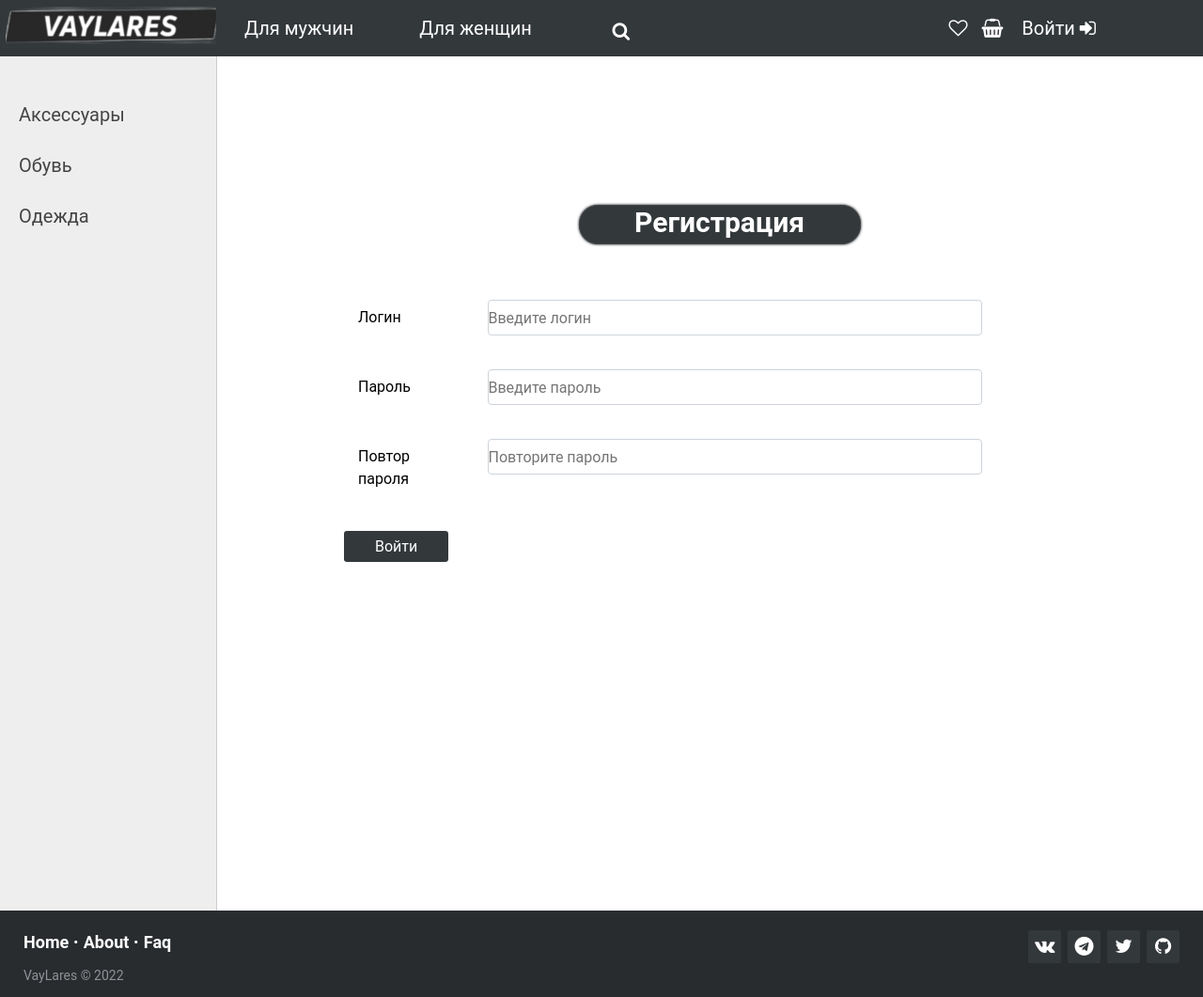
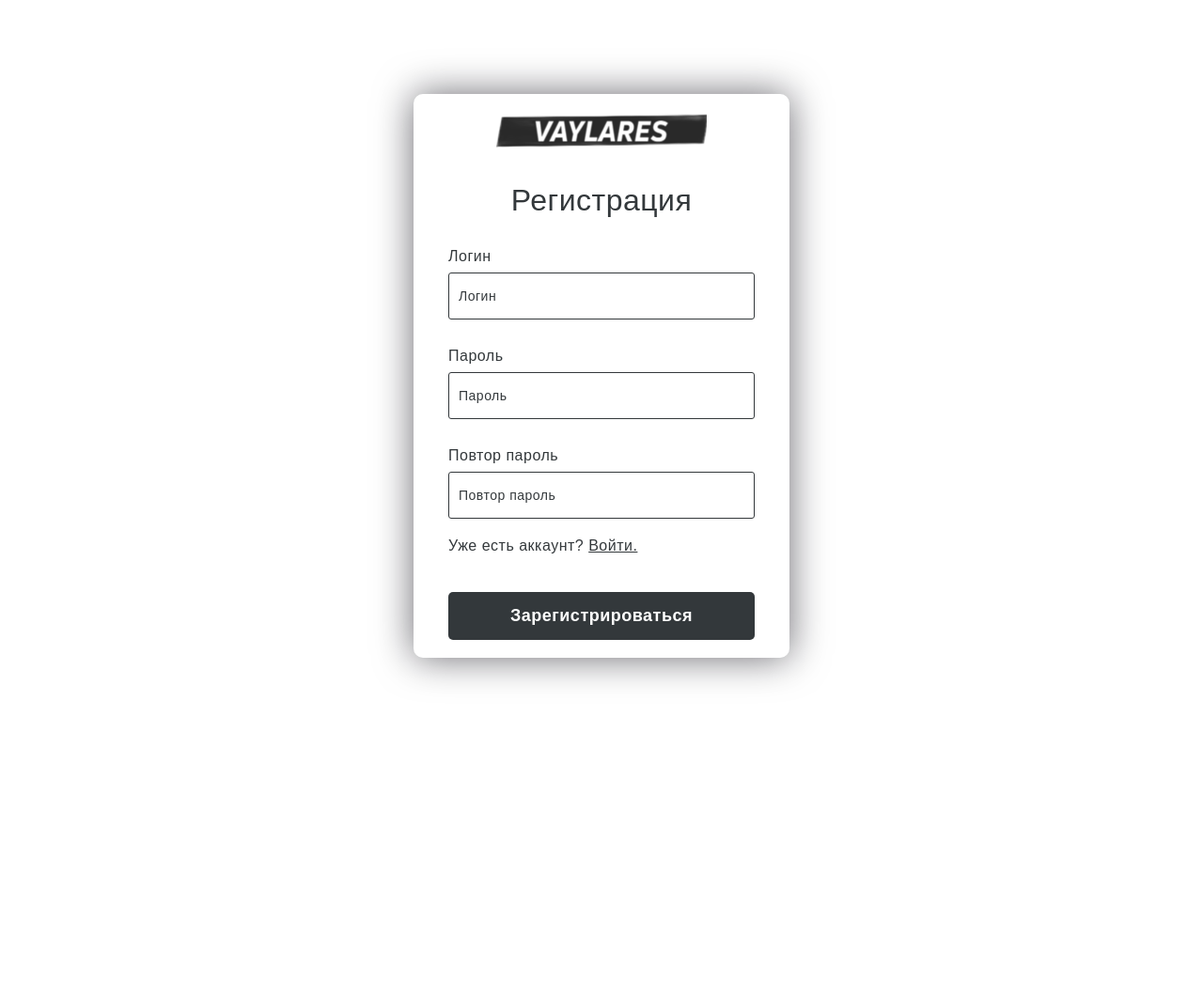
Before and after one commit to FaEsinoP/Clothing-Store-VayLares-, a Django app: page /register/ in a window 1280 px wide. Shown: the whole page at 94% size. After the commit the page ends 727 px from the top, so only its background shows below. Run offline with Django 4.2, Linux system fonts and the light colour scheme; data comes from the database, SQL or seed files in the repository; both versions use the stored data as it was after the commit.

Commit message:
ended error alerts and optimize some sql quaries

```diff
--- a/VayLares/cart/cart.py
+++ b/VayLares/cart/cart.py
@@ -17,7 +17,8 @@ class Cart:
 
     def __iter__(self):
         product_ids = self.cart.keys()
-        products = Sizes_of_Clothes.objects.filter(id__in=product_ids)
+        products = Sizes_of_Clothes.objects.filter(id__in=product_ids).select_related('id_clothes', 'id_size',
+                                                                                      'id_clothes__brand')
 
         cart = copy.deepcopy(self.cart)
 
--- a/VayLares/clothes/Favourites.py
+++ b/VayLares/clothes/Favourites.py
@@ -16,7 +16,7 @@ class Favour:
 
     def __iter__(self):
         product_ids = self.fav.keys()
-        products = Clothes.objects.filter(id__in=product_ids)
+        products = Clothes.objects.filter(id__in=product_ids).select_related('brand')
 
         fav = copy.deepcopy(self.fav)
 
--- /dev/null
+++ b/VayLares/clothes/static/clothes/css/login.css
@@ -0,0 +1,162 @@
+      *,
+*:before,
+*:after{
+    padding: 0;
+    margin: 0;
+    box-sizing: border-box;
+}
+
+
+body{
+    background-color: #ffffff;
+}
+
+.background{
+    width: 430px;
+    height: 520px;
+    position: absolute;
+    transform: translate(-50%,-50%);
+    left: 50%;
+    top: 50%;
+}
+
+
+form{
+    height: 520px;
+    width: 400px;
+    background-color: rgba(255,255,255,0.13);
+    position: absolute;
+    transform: translate(-50%,-50%);
+    top: 50%;
+    left: 50%;
+    border-radius: 10px;
+    backdrop-filter: blur(10px);
+    border: 2px solid rgba(255,255,255,0.1);
+    box-shadow: 0 0 40px rgba(8,7,16,0.6);
+    padding: 50px 35px;
+}
+form *{
+    font-family: 'Poppins',sans-serif;
+    color: #33383b;
+    letter-spacing: 0.5px;
+    outline: none;
+    border: none;
+}
+form h3{
+    font-size: 32px;
+    font-weight: 500;
+    line-height: 42px;
+    text-align: center;
+}
+
+label{
+    display: block;
+    margin-top: 30px;
+    font-size: 16px;
+    font-weight: 500;
+}
+input{
+    display: block;
+    height: 50px;
+    width: 100%;
+    background-color: rgba(255,255,255,0.07);
+    border-radius: 3px;
+    border: 1px solid #33383B;
+    padding: 0 10px;
+    margin-top: 8px;
+    font-size: 14px;
+    font-weight: 300;
+}
+::placeholder{
+    color: #33383b;
+}
+button{
+    margin-top: 40px;
+    width: 100%;
+    background-color: #33383b;
+    color: #fff;
+    padding: 15px 0;
+    font-size: 18px;
+    font-weight: 600;
+    border-radius: 5px;
+    cursor: pointer;
+}
+.logo {
+	background: url('../images/logo.png') no-repeat 6px 7px;
+	width: 230px;
+	height: 50px;
+	margin: -40px 0 30px 45px;
+}
+
+
+
+.alert {
+  position: sticky;
+  z-index: 2;
+  left: 0;
+  width: auto;
+  height: auto;
+  padding-top: 10px;
+  margin: 0 320px 0 320px;
+  line-height: 1.8;
+  border-radius: 5px;
+  cursor: pointer;
+  font-family: sans-serif;
+  font-weight: 400;
+}
+
+.alertCheckbox {
+  display: none;
+}
+
+:checked + .alert {
+  display: none;
+}
+
+.alertText {
+  display: table;
+  margin: 0 auto;
+  text-align: center;
+  font-size: 15px;
+}
+
+.alertClose {
+  float: right;
+  padding-top: 5px;
+  padding-right: 20px;
+  font-size: 20px;
+}
+
+.clear {
+  clear: both;
+}
+
+.info {
+  background-color: #EEE;
+  border: 1px solid #DDD;
+  color: #999;
+}
+
+.success {
+  background-color: #EFE;
+  border: 1px solid #DED;
+  color: #9A9;
+}
+
+.notice {
+  background-color: #EFF;
+  border: 1px solid #DEE;
+  color: #9AA;
+}
+
+.warning {
+  background-color: #FDF7DF;
+  border: 1px solid #FEEC6F;
+  color: #C9971C;
+}
+
+.error {
+  background-color: #FEE;
+  border: 1px solid #EDD;
+  color: #A66;
+}
--- a/VayLares/clothes/static/clothes/css/styles.css
+++ b/VayLares/clothes/static/clothes/css/styles.css
@@ -1249,11 +1249,62 @@ select option:disabled {
   border-bottom: 1px solid rgba(255,255,255,.1);
 }
 
-
-.reg-link{
-  text-decoration: underline;
+.form-login{
+    height: 520px;
+    width: 400px;
+    background-color: rgba(255,255,255,0.13);
+    position: absolute;
+    transform: translate(-50%,-50%);
+    top: 50%;
+    left: 50%;
+    border-radius: 10px;
+    backdrop-filter: blur(10px);
+    border: 2px solid rgba(255,255,255,0.1);
+    box-shadow: 0 0 40px rgba(8,7,16,0.6);
+    padding: 50px 35px;
+}
+.form-login *{
+    font-family: 'Poppins',sans-serif;
+    color: #ffffff;
+    letter-spacing: 0.5px;
+    outline: none;
+    border: none;
+}
+.form-login h3{
+    font-size: 32px;
+    font-weight: 500;
+    line-height: 42px;
+    text-align: center;
 }
 
-.reg-link:hover{
-  color: #CE242B;
+.label-login{
+    display: block;
+    margin-top: 30px;
+    font-size: 16px;
+    font-weight: 500;
 }
+.input-login{
+    display: block;
+    height: 50px;
+    width: 100%;
+    background-color: rgba(255,255,255,0.07);
+    border-radius: 3px;
+    padding: 0 10px;
+    margin-top: 8px;
+    font-size: 14px;
+    font-weight: 300;
+}
+.input-login::placeholder{
+    color: #e5e5e5;
+}
+.button-login{
+    margin-top: 50px;
+    width: 100%;
+    background-color: #ffffff;
+    color: #080710;
+    padding: 15px 0;
+    font-size: 18px;
+    font-weight: 600;
+    border-radius: 5px;
+    cursor: pointer;
+}
--- a/VayLares/clothes/templates/clothes/base.html
+++ b/VayLares/clothes/templates/clothes/base.html
@@ -54,7 +54,7 @@
                 </span>
                 {% endif %}
                     <a class="fa fa-shopping-basket" href="{% url 'cart:cart_detail' %}"></a>
-            </span>
+                </span>
             </li>
             <li style="	margin: 18px 114px 0 0">
                 {% if request.user.is_authenticated %}
--- a/VayLares/clothes/templates/clothes/register.html
+++ b/VayLares/clothes/templates/clothes/register.html
@@ -1,45 +1,40 @@
-{% extends 'clothes/base.html' %}
-
-{% block content %}
+{% load static %}
+<link type="text/css" href="{% static 'clothes/css/login.css' %}" rel="stylesheet"/>
 
 
-<div class="container">
-    <form method="post">
-        {% csrf_token %}
-        <div class="login-wrapper">
-            <div class="login-header">
-                <div class="login-header__text">Регистрация</div>
-            </div>
-            <div class="login-content">
-                <div class="form-error">{{ form.errors }}</div>
-                <div class="form-group row">
-                    <label for="username" class="col-sm-2 col-form-label">Логин</label>
-                    <div class="col-sm-10">
-                        <input class="form-control" id="username" name="username" placeholder="Введите логин">
-                    </div>
-                </div>
-                <div class="form-group row">
-                    <label for="password1" class="col-sm-2 col-form-label">Пароль</label>
-                    <div class="col-sm-10">
-                        <input type="password" class="form-control" id="password1" name="password1"
-                               placeholder="Введите пароль">
-                    </div>
-                </div>
-                <div class="form-group row">
-                    <label for="password2" class="col-sm-2 col-form-label">Повтор пароля</label>
-                    <div class="col-sm-10">
-                        <input type="password" class="form-control" id="password2" name="password2"
-                               placeholder="Повторите пароль">
-                    </div>
-                </div>
-                <div class="form-group row">
-                    <div class="'col-sm-10'">
-                        <button type="submit" class="button-form">Войти</button>
-                    </div>
-                </div>
-            </div>
-        </div>
-    </form>
-</div>
+<title>{{title}}</title>
 
-{% endblock %}
+{% if form.errors %}
+<label>
+    <input type="checkbox" class="alertCheckbox" autocomplete="off"/>
+    <div class="alert error" role="alert">
+        <span class="alertClose"><b>x</b></span>
+        <span class="alertText">{{ form.errors}}
+        <br class="clear"/></span>
+    </div>
+</label>
+{% endif %}
+
+<form method="post" style="height: 600px;">
+    {% csrf_token %}
+
+    <a href="{% url 'home' %}">
+        <div class="logo"></div>
+    </a>
+
+    <h3>Регистрация</h3>
+
+    <label for="username">Логин</label>
+    <input type="text" placeholder="Логин" id="username" name="username">
+
+    <label for="password1">Пароль</label>
+    <input type="password" placeholder="Пароль" id="password1" name="password1">
+
+    <label for="password2">Повтор пароль</label>
+    <input type="password" placeholder="Повтор пароль" id="password2" name="password2">
+
+    <div style="margin-top: 20px">
+        Уже есть аккаунт? <a href="{% url 'login' %}">Войти.</a>
+    </div>
+    <button class="button-login" type="submit">Зарегистрироваться</button>
+</form>
--- a/VayLares/clothes/views.py
+++ b/VayLares/clothes/views.py
@@ -58,7 +58,6 @@ class ForMan(DataMixin, ListView):
     def get_context_data(self, *, object_list=None, **kwargs):
         context = super().get_context_data(**kwargs)
         c_def = self.get_user_context(title='Для мужчин', gender_selected='Для мужчин')
-        print(dict(list(context.items()) + list(c_def.items())))
         return dict(list(context.items()) + list(c_def.items()))
 
     def get_queryset(self):  # Указываем, что именно выбирать из модели
@@ -267,6 +266,7 @@ class ClothesOrders(LoginRequiredMixin, DataMixin, ListView):
         for ord in orders:
             dct[ord] = ord.product.all()
         lst = [ord.id for ord in orders]
-        ord_of_clothes = Orders_of_Clothes.objects.filter(id_order__in=lst)
+        ord_of_clothes = Orders_of_Clothes.objects.filter(id_order__in=lst).select_related(
+            'id_clothes_with_size', 'id_order').prefetch_related('id_order__product')
         c_def = self.get_user_context(title='Мои заказы', orders=dct, ord_of_clothes=ord_of_clothes)
         return dict(list(context.items()) + list(c_def.items()))
```
Also changed, not shown: VayLares/clothes/templates/clothes/login.html (+32 -39 lines), VayLares/clothes/templates/clothes/orders.html (+10 -2 lines), VayLares/db.sqlite3, 1 other file.
